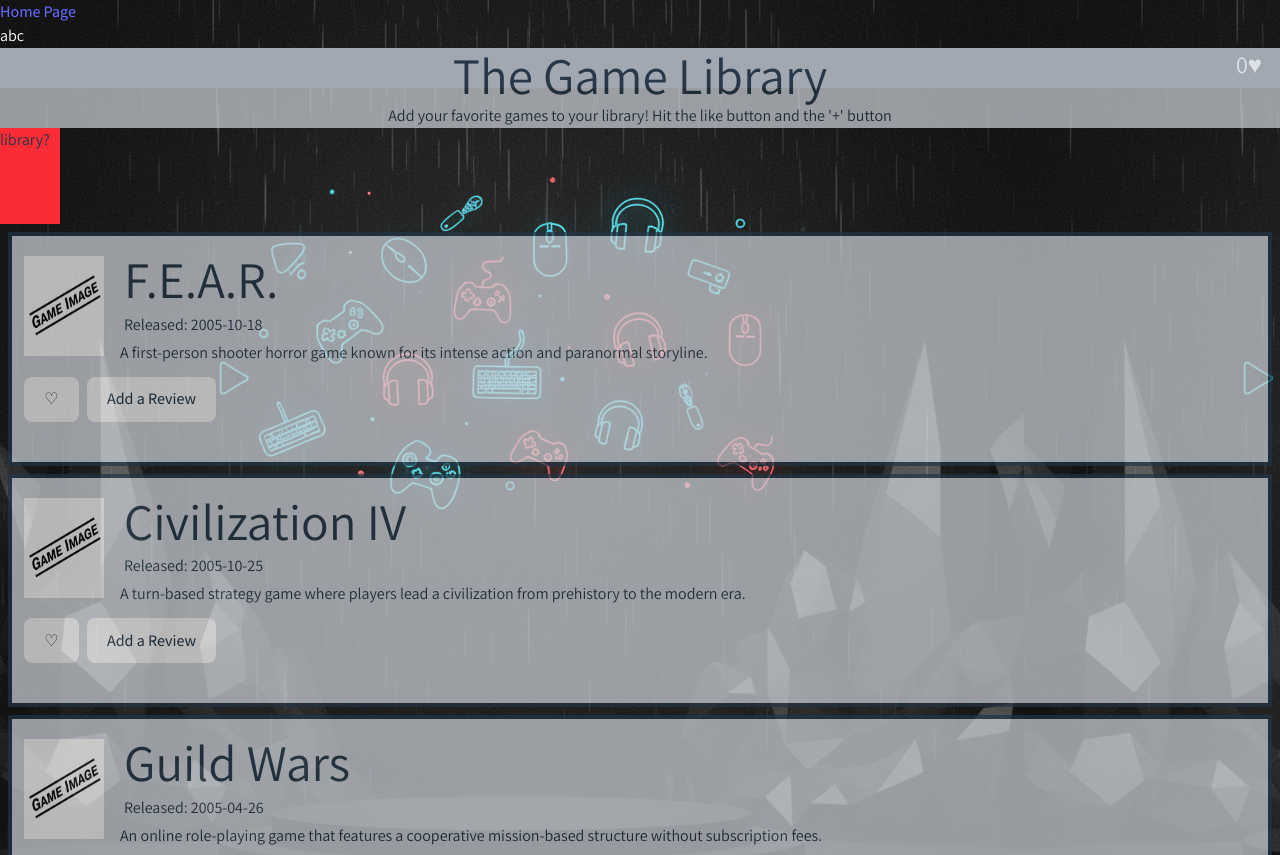
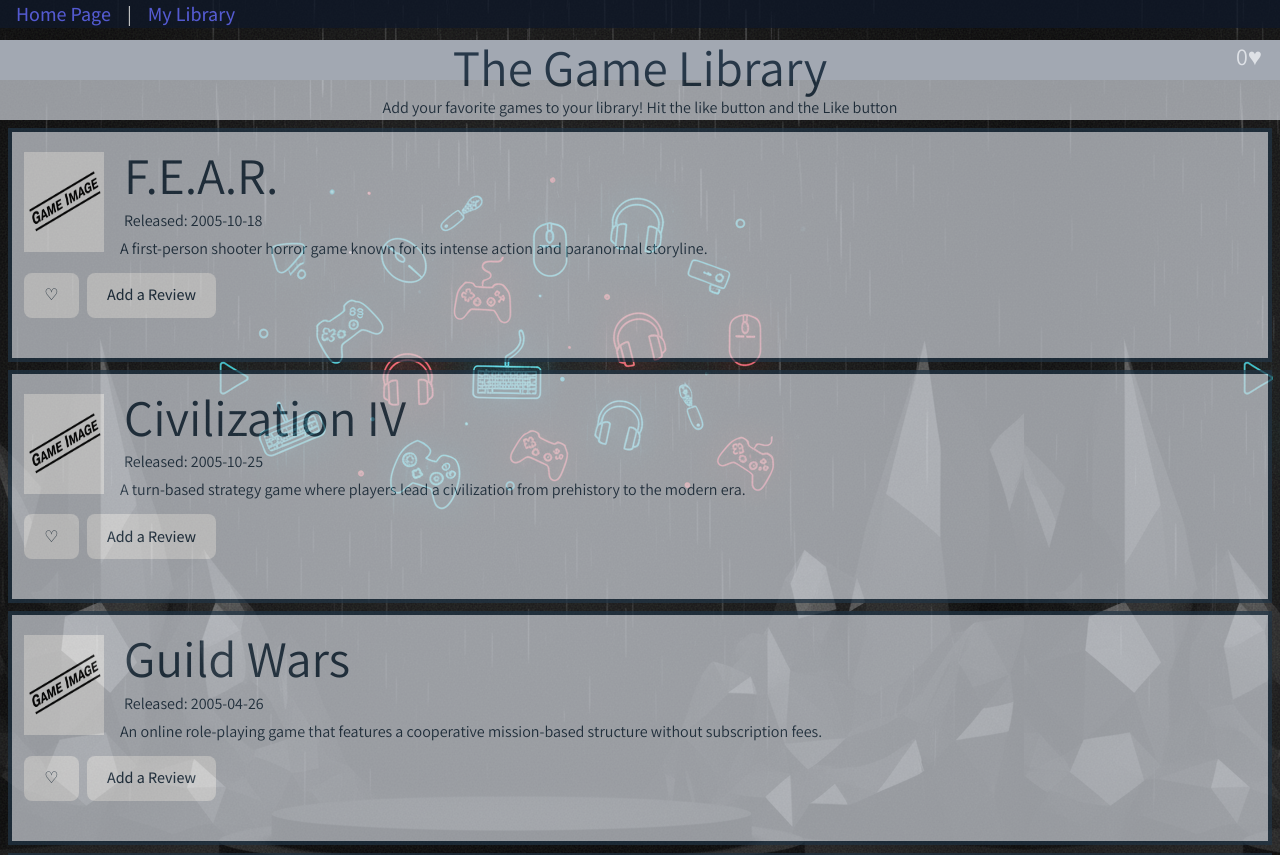
Before and after one commit to Yovel-sys/first-project-video-games, a React (Vite) app: page / in a window 1280 px wide. Shown: the top 855 px of the page. Built offline with nearby package versions, Linux system fonts and the light colour scheme.

Commit message:
7-10-2025

```diff
--- a/src/App.jsx
+++ b/src/App.jsx
@@ -4,16 +4,25 @@
 import ItemPage from "./pages/ItemPage";
 import { BrowserRouter, Route, Routes, Link } from "react-router";
 import Page404 from "./pages/404Page";
+import MyLibrary from "./pages/MyLibrary";
 
 export default function App() {
   return (
     <>
       <BrowserRouter>
-        <div>
-          <Link to={"/"}> Home Page </Link>
+        <div className="fixed top-0 w-full z-10 text-white text-xl bg-gray-900 opacity-80">
+          <Link className="m-4" to={"/"}>
+            Home Page
+          </Link>
+          |
+          <Link className="m-4" to={"/library"}>
+            My Library
+          </Link>
         </div>
         <Routes>
           <Route path="/" element={<HomePage />} />
+          <Route path="/library" element={<MyLibrary />} />
+
           <Route path="/item/:id" element={<ItemPage />} />
           <Route path="/example" element={<ExamplePage />} />
           <Route path="*" element={<Page404 />} />
--- a/src/components/GameComponent.jsx
+++ b/src/components/GameCard.jsx
@@ -1,7 +1,7 @@
 import GameInteractiveComponent from "./GameInteractiveComponent";
 import gameImagePlaceolder from "../assets/gameImagePlaceholder.png";
 
-export default function GameComponent({
+export default function GameCard({
   handleLike,
   games,
   reviewText,
--- a/src/components/Header.jsx
+++ b/src/components/Header.jsx
@@ -1,11 +1,8 @@
-export function Header() {
+export default function Header({ mainHeader, seconderyHeader }) {
   return (
-    <div className="flex flex-col items-center justify-center text-center bg-gray-300 opacity-70">
-      <h1>The Game Library</h1>
-      <h2>
-        Add your favorite games to your library! Hit the like button and the '+'
-        button
-      </h2>
+    <div className="flex flex-col items-center justify-center text-center mt-10 bg-gray-300 opacity-70">
+      <h1>{mainHeader}</h1>
+      <h2>{seconderyHeader}</h2>
     </div>
   );
 }
--- a/src/components/NavBarComp.jsx
+++ /dev/null
@@ -1,9 +0,0 @@
-export default function NavBarComp() {
-  return (
-    <nav className="flex items-center text-white">
-      <div>a</div>
-      <div>b</div>
-      <div>c</div>
-    </nav>
-  );
-}
--- a/src/pages/HomePage.jsx
+++ b/src/pages/HomePage.jsx
@@ -1,10 +1,9 @@
 import { useState } from "react";
 import "../app.css";
-import GameComponent from "../components/GameComponent";
-import { Header } from "../components/Header";
+import GameCard from "../components/GameCard";
+import Header from "../components/Header";
 import TopBar from "../components/TopBar";
 import { games } from "../data";
-import NavBarComp from "../components/NavBarComp";
 
 const initialAllGAmes = () => {
   const gamesFromLS = localStorage.getItem("allMyGames");
@@ -50,11 +49,14 @@
 
   return (
     <div className="w-screen">
-      <NavBarComp />
       <TopBar likeCount={topBarLikeCount} />
-      <Header />
-      <div className="h-24 w-15 bg-red-500">library?</div>
-      <GameComponent
+      <Header
+        mainHeader={"The Game Library"}
+        seconderyHeader={
+          "Add your favorite games to your library! Hit the like button and the Like button"
+        }
+      />
+      <GameCard
         handleLike={handleLike}
         games={allGames}
         reviewText={reviewText}
--- /dev/null
+++ b/src/pages/MyLibrary.jsx
@@ -0,0 +1,8 @@
+import Header from "../components/Header";
+export default function MyLibrary() {
+  return (
+    <>
+      <Header main />
+    </>
+  );
+}
```
